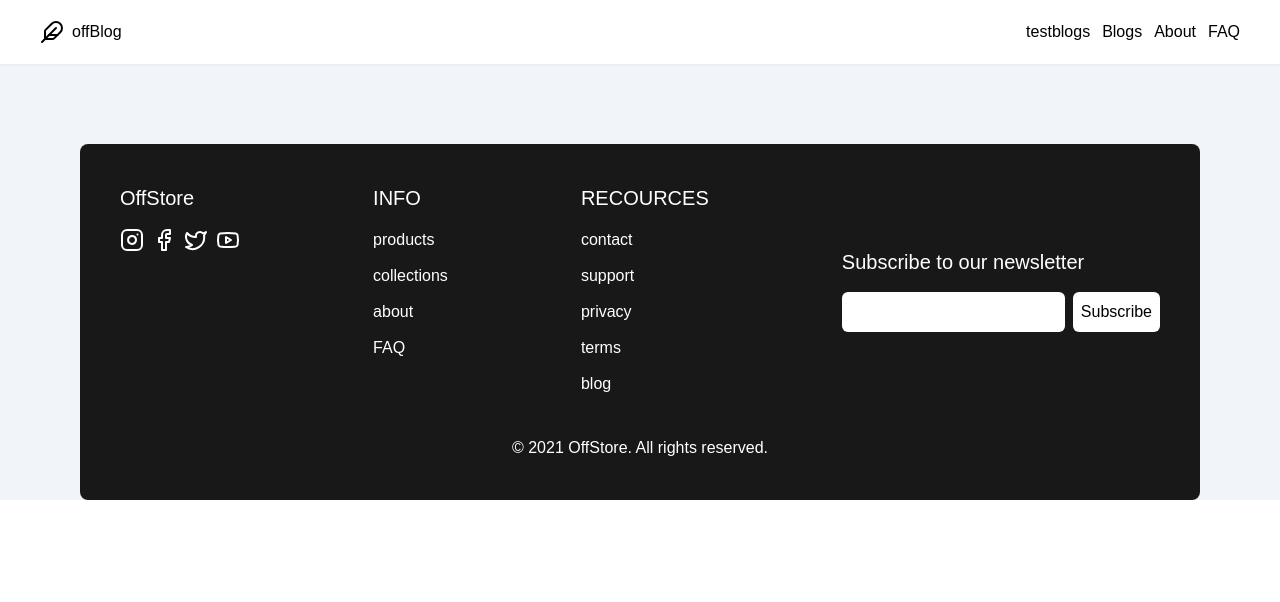
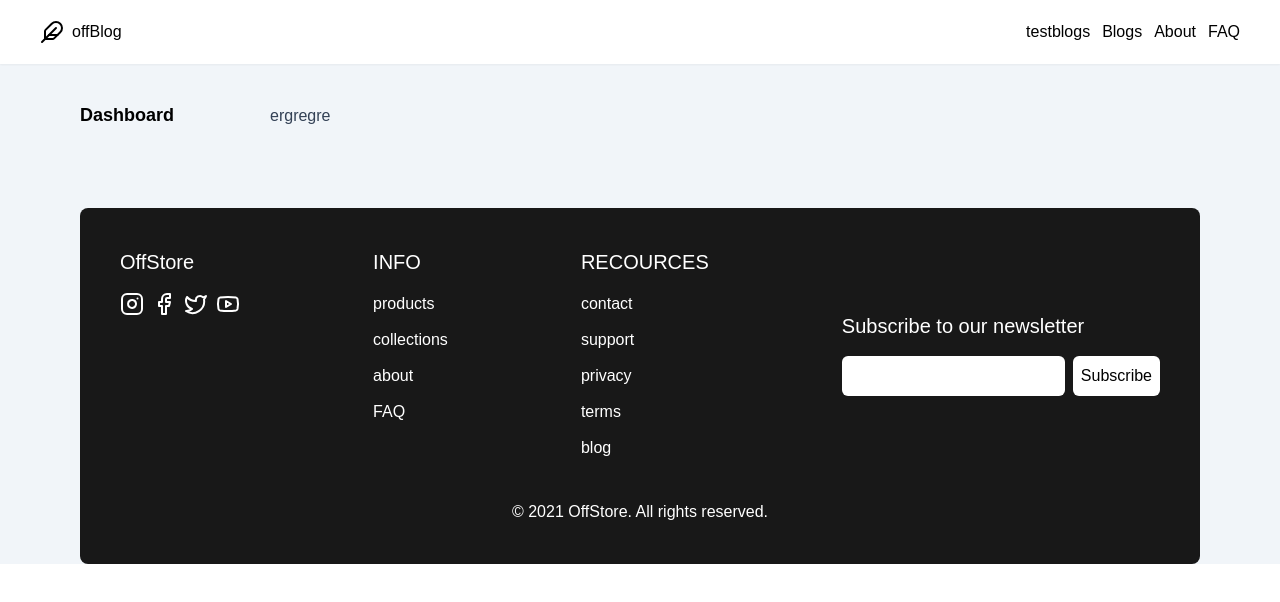
Before and after one commit to rachidfrex/OffBlog, a React (Vite) app: page /dashboard in a window 1280 px wide. Shown: the top 602 px of the page. Built offline with nearby package versions, Linux system fonts and the light colour scheme; the HTML template or start-up script is replaced by a standard one.

Commit message:
Add Dashboard page and update navigation in App.jsx

```diff
--- a/src/App.jsx
+++ b/src/App.jsx
@@ -4,7 +4,9 @@ import Home from "./pages/home";
 import Blog from "./pages/blog";
 import Blogs from "./pages/blogs";
 import Login from "./pages/login";
+import Dashboard from "./pages/dashboard";
 import Footer from "./components/footer";
+
 import {Routes, Route} from "react-router-dom";
 function App() {
   return (
@@ -15,6 +17,7 @@ function App() {
         <Route path="/testblogs" element={<Blog />} />
         <Route path="/blogs" element={<Blogs />} />
         <Route path="/login" element={<Login />} />
+        <Route path="/dashboard" element={<Dashboard />} />
       </Routes>
       <Footer />
     </div>
--- a/src/components/categories.jsx
+++ b/src/components/categories.jsx
@@ -33,13 +33,13 @@ function Categories() {
         <button className="text-black bg-white rounded-full p-2 hover:translate-x-1 transition duration-300 ease-in-out">
           <ChevronRight />
         </button>
-        <button className="bg-black text-white text-md px-7 py-2 rounded-full font-semibold">
+        <button className="bg-black  text-white text-md px-7 py-2 rounded-full  border-2 border-black hover:bg-white hover:text-black transform duration-200 ease-in-out">
           view all
         </button>
       </div>
       <div className="flex gap-5 justify-center items-center">
         <h1 className="text-5xl font-semibold text-black leading-tight text-center ">
-        browse  new & trending <br />  Categories
+        Browse  New & Trending <br />  Categories
         </h1>
       </div>
       <div className="flex gap-5 justify-start items-center mt-10 relative ">
--- a/src/components/newBlogs.jsx
+++ b/src/components/newBlogs.jsx
@@ -138,7 +138,7 @@ function NewBlogs() {
         </div>
       </div>
       <div className="flex justify-center w-full">
-        <button className="bg-black text-white p-2 rounded-lg mt-10 px-10 border-2 hover:bg-white hover:border-2 hover:border-black hover:text-black transition duration-300 ease-in-out">
+        <button className="bg-black text-white p-2 rounded-full mt-10 px-10 border-2 hover:bg-white hover:border-2 hover:border-black hover:text-black transition duration-299 ease-in-out">
           Browse all
         </button>
       </div>
--- a/src/pages/blog.jsx
+++ b/src/pages/blog.jsx
@@ -28,13 +28,13 @@ function Blog() {
         </div>
       </div>
       <div className="flex gap-3 justify-center items-center  ">
-        <span className=" border  px-5 py-[5px] bg-white  shadow-sm rounded-full  ">
+        <span className="   px-5 py-[5px] bg-slate-100  shadow-sm rounded-full  ">
           tage 1
         </span>
-        <span className=" border  px-5 py-[5px]   bg-white shadow-sm rounded-full ">
+        <span className="   px-5 py-[5px]   bg-slate-100  shadow-sm rounded-full ">
           tage 2
         </span>
-        <span className=" border px-5 py-[5px]   bg-white shadow-sm rounded-full ">
+        <span className="  px-5 py-[5px]   bg-slate-100  shadow-sm rounded-full ">
           tage 3
         </span>
       </div>
--- /dev/null
+++ b/src/pages/dashboard.jsx
@@ -0,0 +1,28 @@
+import React from 'react'
+
+function Dashboard() {
+  return (
+    <div
+    className=' grid grid-cols-12   gap-5 justify-start my-10 mx-20'
+    >
+        <div
+        className='col-span-2'
+        >
+            <h1
+            className='text-lg font-semibold text-black leading-tight'
+            >
+                Dashboard
+            </h1>
+
+        </div>
+        <div
+        className='col-span-10'
+
+        >
+            ergregre
+        </div>
+    </div>
+  )
+}
+
+export default Dashboard
```
